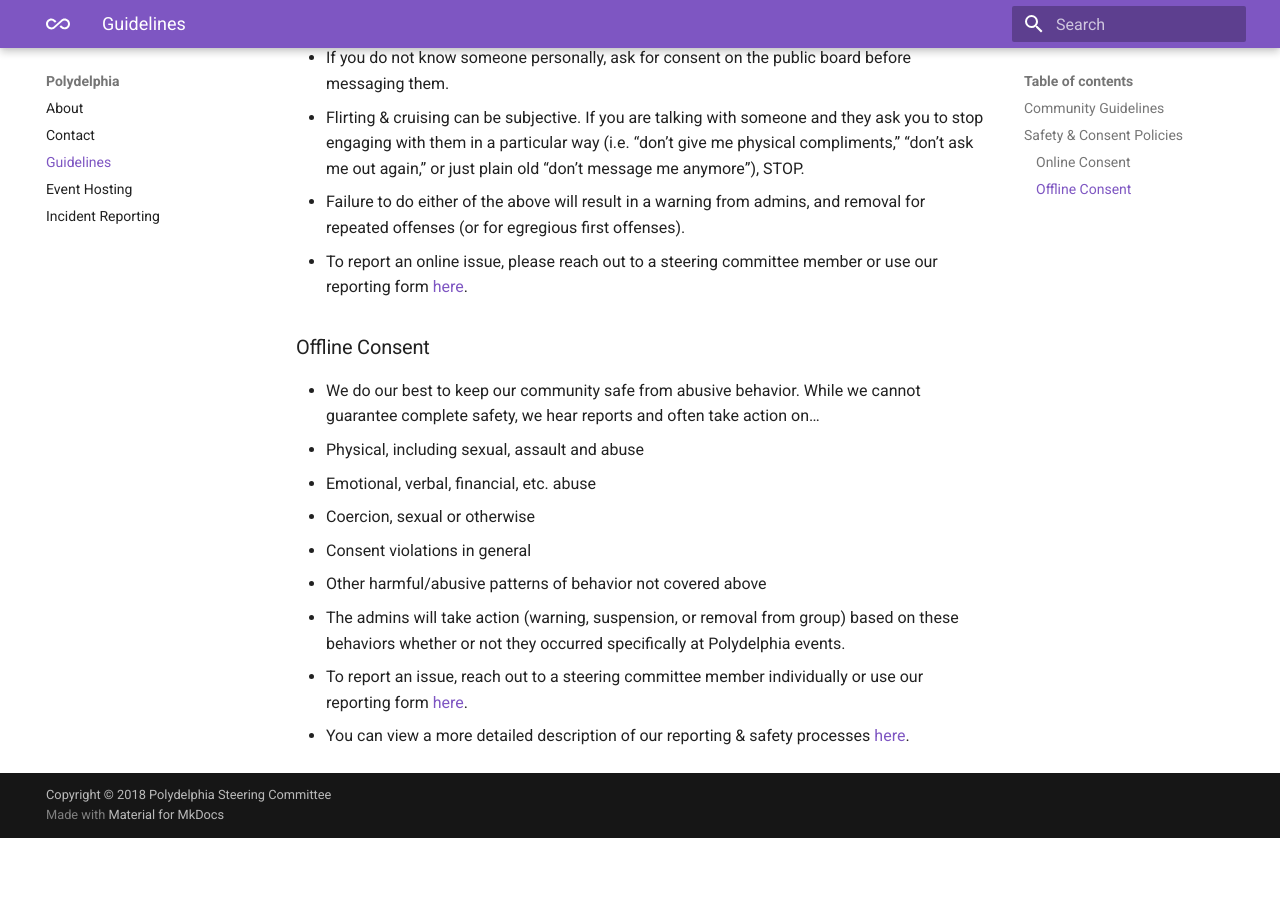
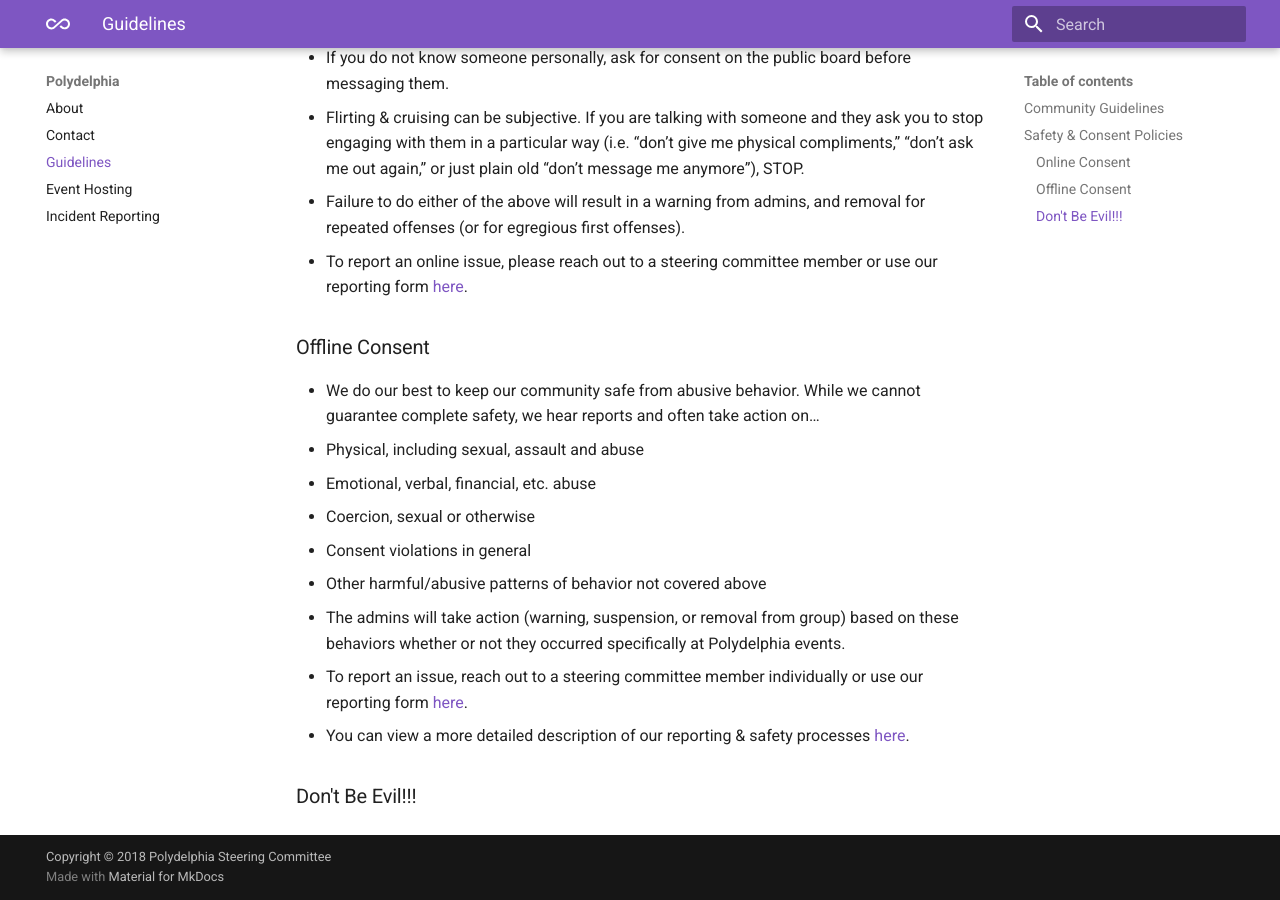
Before and after one commit to lathomas64/polydelphia.org, an MkDocs documentation site: the page built from docs/guidelines.md, in a window 1280 px wide and 900 px high, scrolled down 2037 px. Built offline with MkDocs 1.6.1 and Material for MkDocs 9.7.7, drawn with Linux system fonts in a browser that asks for light colours; old or Windows-style settings are respelled for this version of MkDocs; before the commit the page ends 2875 px from its top, so only the background shows below that.

```diff
--- a/docs/guidelines.md
+++ b/docs/guidelines.md
@@ -54,3 +54,5 @@
 - The admins will take action (warning, suspension, or removal from group) based on these behaviors whether or not they occurred specifically at Polydelphia events.
 - To report an issue, reach out to a steering committee member individually or use our reporting form [here](https://docs.google.com/forms/d/e/1FAIpQLSdYNRZrq0KwiBtU9DUvF08WyV0DTEPZ-Am4bTdJv__ovx88eQ/viewform?usp=sf_link).
 - You can view a more detailed description of our reporting & safety processes [here](https://docs.google.com/document/d/1XXTUbotPsCjcyzvzPBlfU9Y-pbCHYrtAxAAXCIA-aRQ/edit?usp=sharing).
+
+### Don't Be Evil!!!
```
